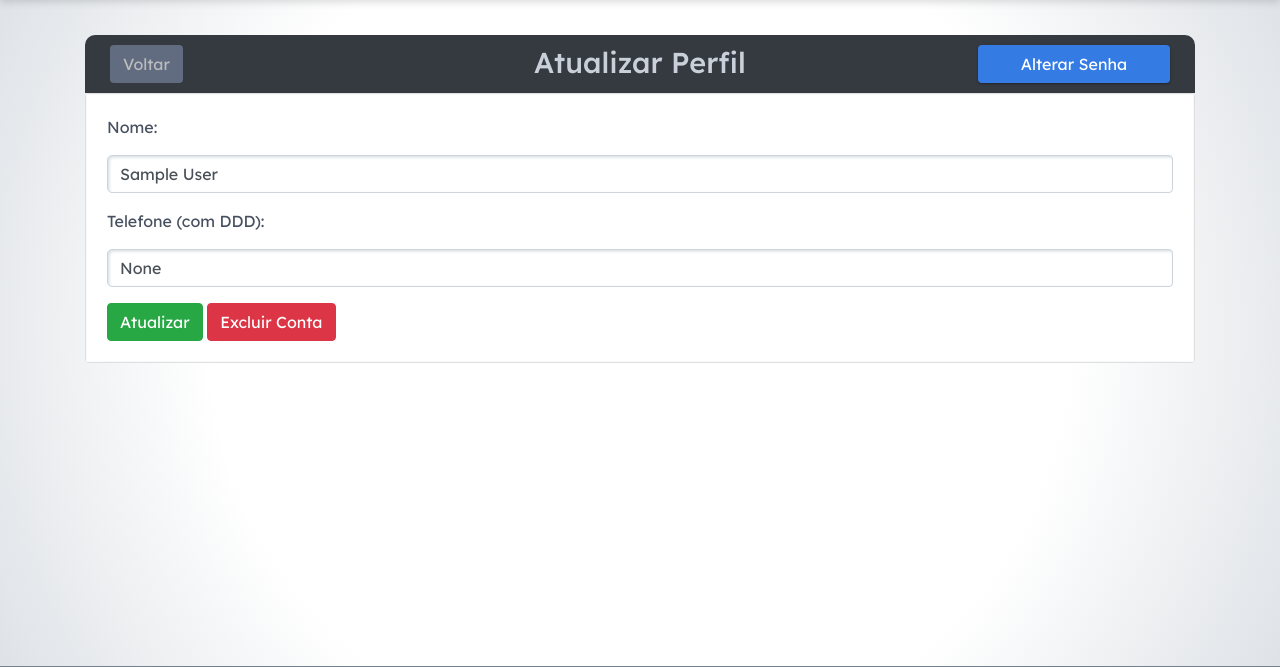
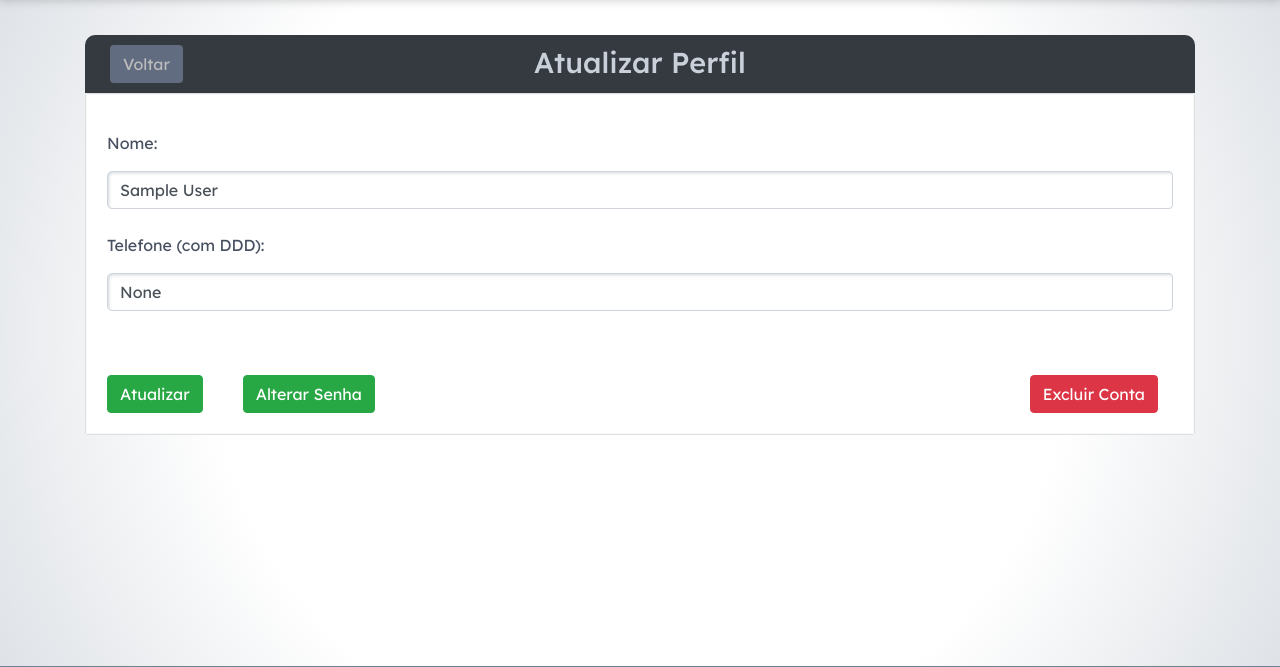
Before and after one commit to GM7Avila/bibliomania-flask, a Flask app: page /perfil/editar in a window 1280 px wide. Shown: the part 70-737 px from the top of the page. Run offline with Flask 3, Linux system fonts and the light colour scheme; the visitor is signed in with stand-in values (Sample User, id 1); some libraries are stand-ins or nearby versions.

Commit message:
fix: corrigindo alguns posicionamentos de botões

```diff
--- a/app/templates/client/profile/page-user-att.html
+++ b/app/templates/client/profile/page-user-att.html
@@ -14,10 +14,6 @@
         </div>
         <div class="col">
             <div class="d-flex justify-content-end">
-                <!-- Button trigger modal -->
-                <button type="button" class="btn btn-confirm" data-toggle="modal" data-target="#exampleModal">
-                    Alterar Senha
-                </button>
             </div>
         </div>
     </div>
@@ -45,22 +41,40 @@
                 </div>
                 <div class="modal-footer">
                     <button type="button" class="btn btn-back" data-dismiss="modal">Fechar</button>
-                    <input type="submit" id="confirm-password" class="btn btn-success" value="Alterar Senha"/>
+                    <input type="submit" id="confirm-password" class="btn btn-confirm text-center" value="Confirmar"/>
                 </div>
             </form>
         </div>
     </div>
 </div>
 <div class="card">
-    <div class="card-body border border-light">
+    <div class="card-body border border-light mb-0">
         <form action="{{ url_for('user.update_profile') }}" method="post">
+            <div class="pt-3">
                 <p>Nome: </p>
                 <p><input type="text" class="form-control" name="input_nome" value="{{current_user.name}}"/></p>
-            <p>Telefone (com DDD): </p>
+            </div>
+            <div class="pt-2">
+                <p>Telefone (com DDD):</p>
                 <p><input type="text" class="form-control" name="input_telefone" value="{{current_user.phonenumber}}"
                           pattern="[0-9]{11}" title="Informe um telefone válido (11 dígitos)"/></p>
-            <input type="submit" class="btn btn-success" value="Atualizar" name="action"/>
-            <input type="submit" class="btn btn-danger" value="Excluir Conta" name="action"/>
+            </div>
+            <div class="">
+                <div class="row">
+                    <input type="submit" class="btn btn-success mt-5 mr-3" value="Atualizar" name="action"/>
+                    <button type="button" class="btn btn-success mt-5 ml-4" data-toggle="modal"
+                            data-target="#exampleModal">
+                        Alterar Senha
+                    </button>
+                    <div class="col">
+                        <div class="d-flex justify-content-end">
+                            <input type="submit" class="btn btn-danger mt-5" value="Excluir Conta" name="action"/>
+                        </div>
+                    </div>
+                </div>
+            </div>
+    </div>
+    <!-- Button trigger modal -->
 
     </form>
 </div>
--- a/app/templates/client/profile/pageuser.html
+++ b/app/templates/client/profile/pageuser.html
@@ -46,7 +46,7 @@
             {% endfor %}
             {% endif %}
             {% endwith %}
-            <div class="text-center mt-4">
+            <div class="ml-4 mt-5">
                 <a href="{{ url_for('user.update_profile') }}" class="btn btn-success">Atualizar Informações</a>
             </div>
         </div>
```
Lines whose indentation alone changed are shown as unchanged.
